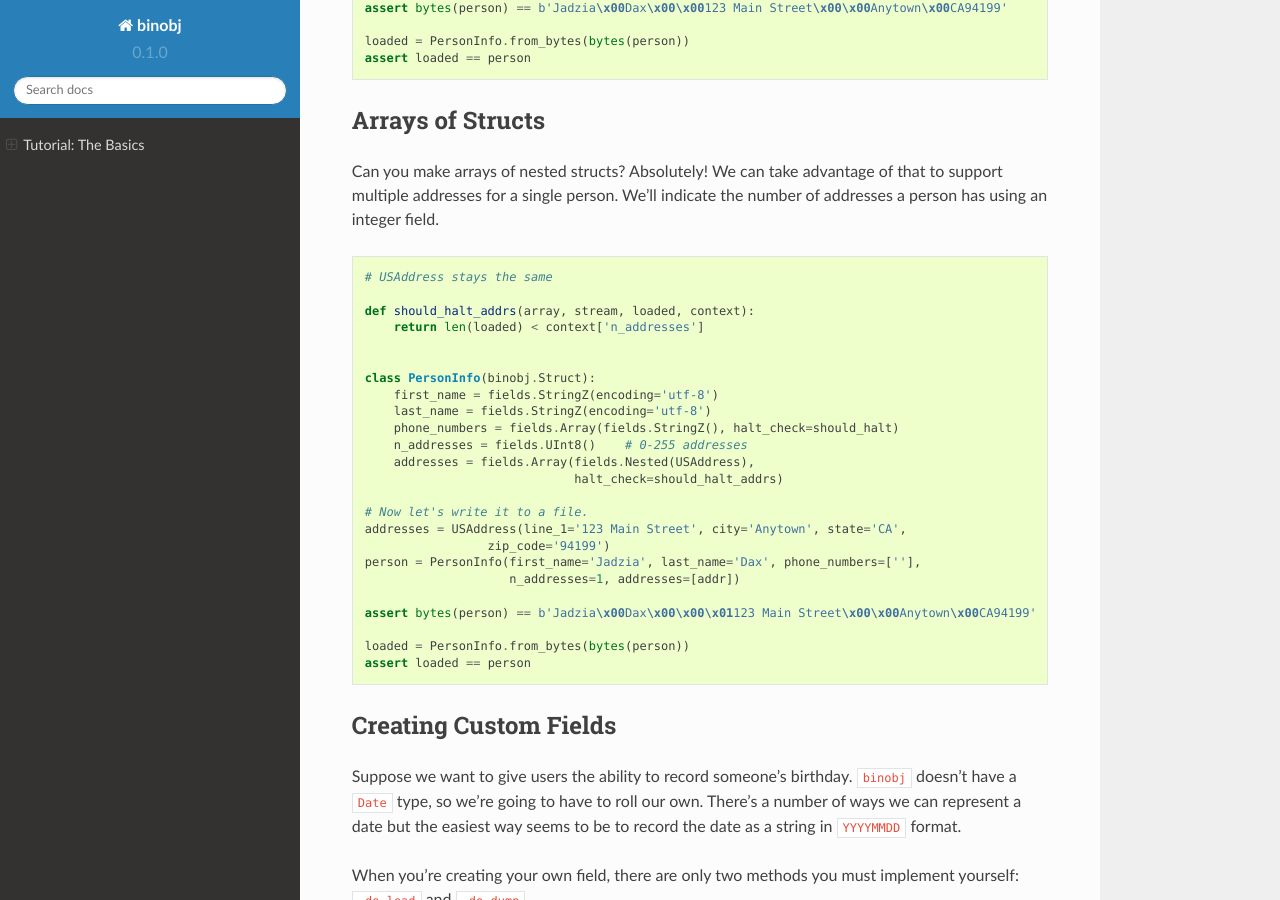
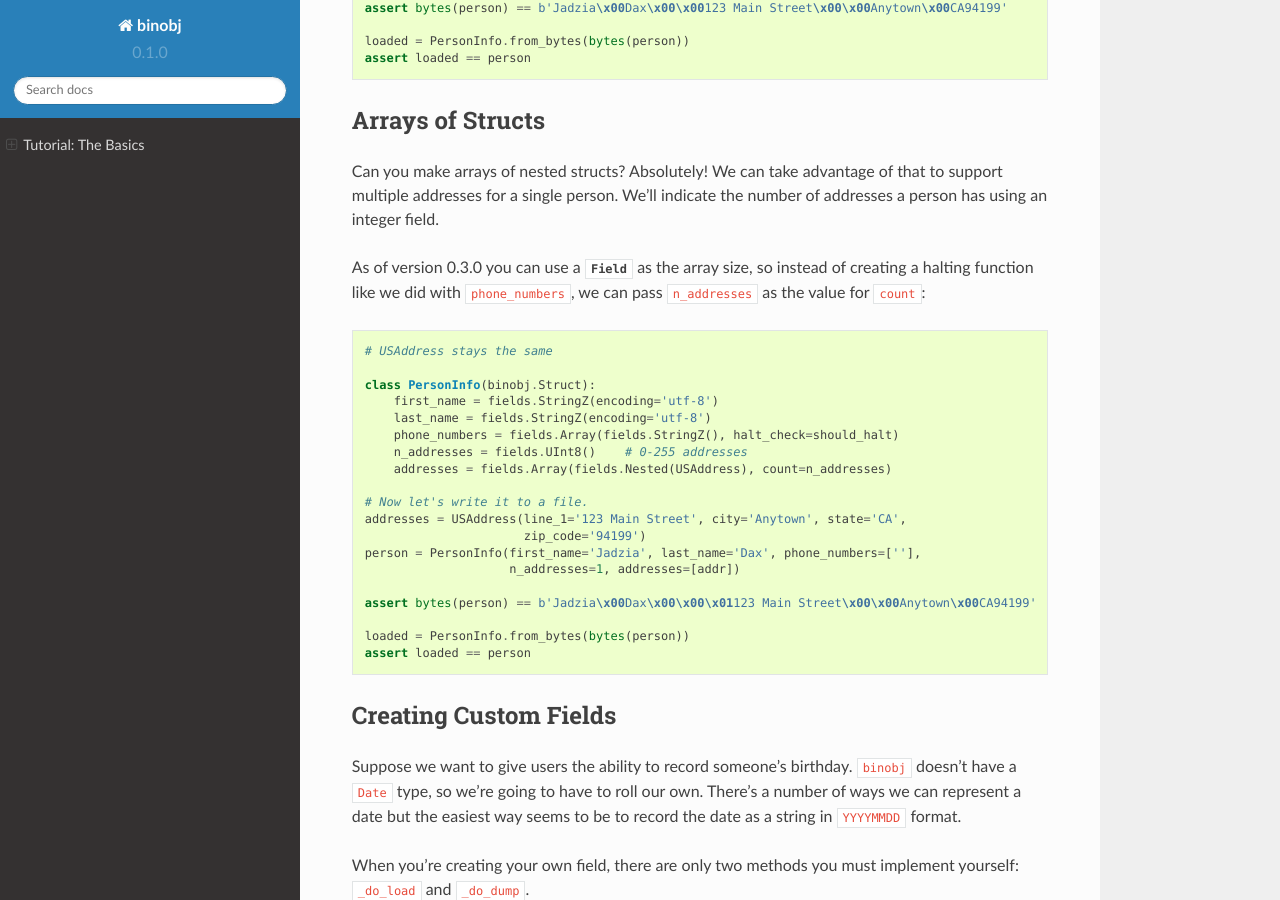
Before and after one commit to dargueta/binobj, a Sphinx documentation site: the page built from docs/source/basics.rst, in a window 1280 px wide and 900 px high, scrolled down 3943 px. Built offline with Sphinx 7.4.7 and the Read the Docs theme 2.0.0, drawn with Linux system fonts in a browser that asks for light colours.

Commit message:
Documentation updates to indicate new `count` field abilities.

```diff
--- a/docs/source/basics.rst
+++ b/docs/source/basics.rst
@@ -223,26 +223,24 @@ Can you make arrays of nested structs? Absolutely! We can take advantage of that
 to support multiple addresses for a single person. We'll indicate the number of
 addresses a person has using an integer field.
 
+As of version 0.3.0 you can use a :class:`~binobj.fields.Field` as the array size,
+so instead of creating a halting function like we did with ``phone_numbers``, we
+can pass ``n_addresses`` as the value for ``count``:
 
 .. code-block:: python
 
     # USAddress stays the same
-
-    def should_halt_addrs(array, stream, loaded, context):
-        return len(loaded) < context['n_addresses']
-
 
     class PersonInfo(binobj.Struct):
         first_name = fields.StringZ(encoding='utf-8')
         last_name = fields.StringZ(encoding='utf-8')
         phone_numbers = fields.Array(fields.StringZ(), halt_check=should_halt)
         n_addresses = fields.UInt8()    # 0-255 addresses
-        addresses = fields.Array(fields.Nested(USAddress),
-                                 halt_check=should_halt_addrs)
+        addresses = fields.Array(fields.Nested(USAddress), count=n_addresses)
 
     # Now let's write it to a file.
     addresses = USAddress(line_1='123 Main Street', city='Anytown', state='CA',
-                     zip_code='94199')
+                          zip_code='94199')
     person = PersonInfo(first_name='Jadzia', last_name='Dax', phone_numbers=[''],
                         n_addresses=1, addresses=[addr])
 
```
Also changed, not shown: 1 other file.
